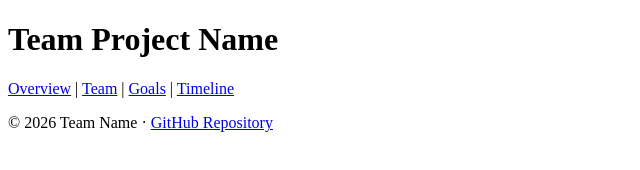
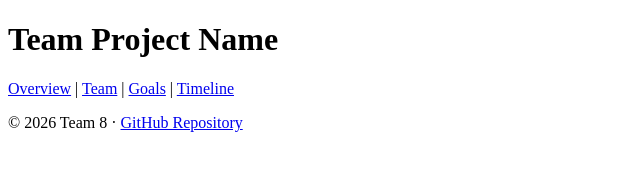
Before and after one commit to 3iubae/team-project-homepage, a plain HTML site: page index.html in a window 1280 px wide. Shown: the full height of the page, 0-640 px from the left. Drawn offline with Linux system fonts and the light colour scheme.

Commit message:
Add footer with correct repository link

```diff
--- a/index.html
+++ b/index.html
@@ -19,7 +19,7 @@
 <!-- Feature sections will be added here by different members -->
 </main>
 <footer>
-<p>&copy; 2026 Team Name · <a href="REPO_URL">GitHub Repository</a></p>
+<p>&copy; 2026 Team 8 · <a href="https://github.com/JustusPB04/team-project-homepage">GitHub Repository</a></p>
 </footer>
 </body>
 </html>
```
